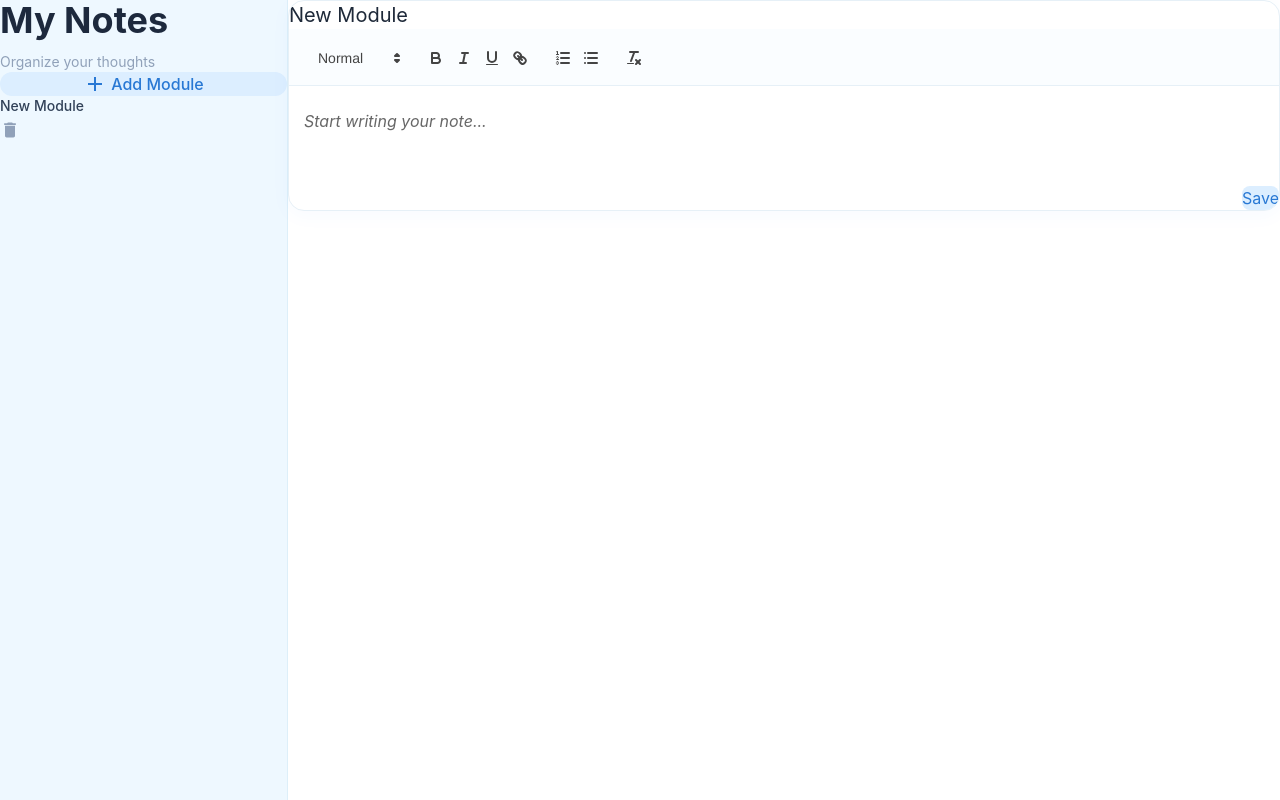
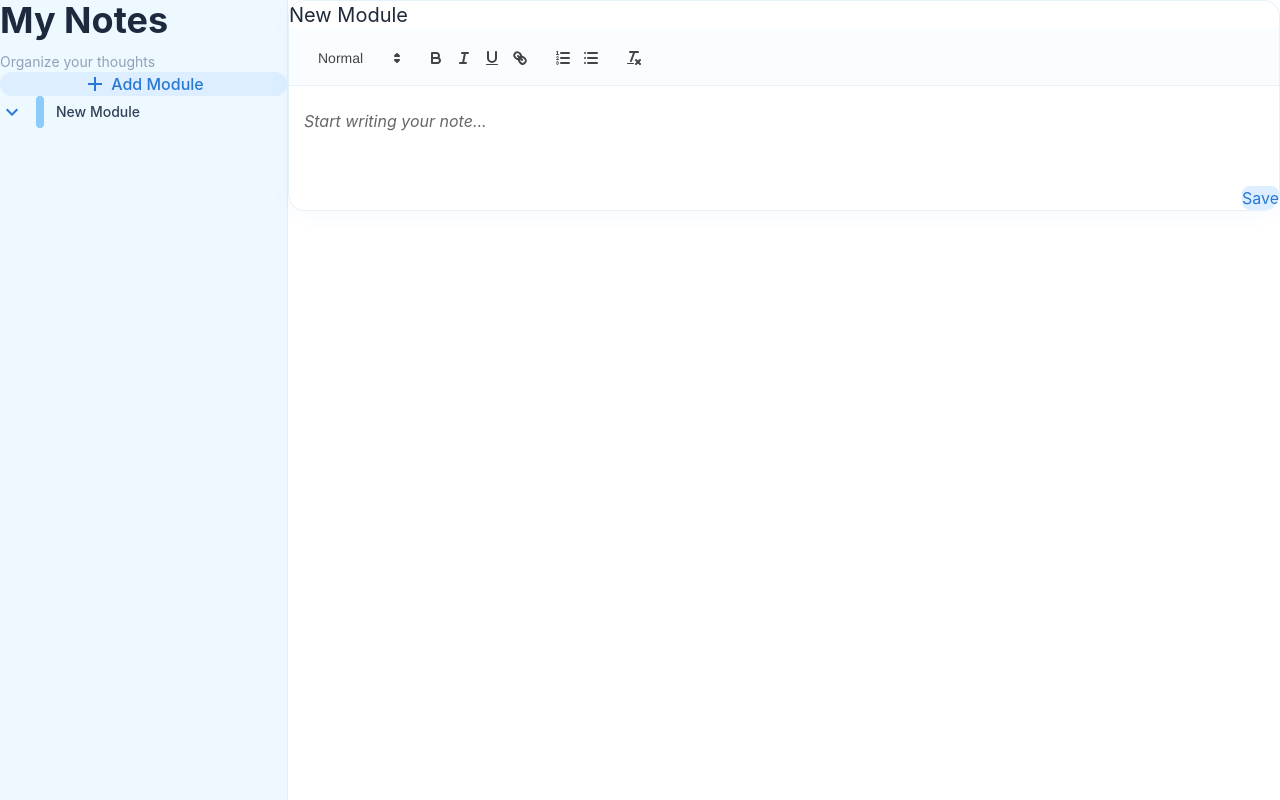
Before and after one commit to Manasvi795/Notes-, a React (Vite) app: page / in a window 1280 px wide. Both pictures are taken after a click on the button "Add Module". Built offline with nearby package versions, Linux system fonts and the light colour scheme.

Commit message:
feat:Add submodule crud

```diff
--- a/src/App.jsx
+++ b/src/App.jsx
@@ -16,34 +16,134 @@ function App() {
     };
 
     setModules((prevModules) => [...prevModules, newModule]);
-    setSelectedNote(newModule);
+    setSelectedNote({
+      type: "module",
+      moduleId: newModule.id,
+      note: newModule,
+    });
   };
   const handleSelectModule = (module) => {
-    setSelectedNote(module);
+    setSelectedNote({
+      type: "module",
+      moduleId: module.id,
+      note: module,
+    });
+  };
+
+  const handleAddSubmodule = (moduleId) => {
+    const parentModule = modules.find((module) => module.id === moduleId);
+    if (!parentModule) return;
+    const newSubmodule = {
+      id: parentModule.submodules.length,
+      title: "New Submodule",
+      content: "",
+    };
+    setModules((prevModules) =>
+      prevModules.map((module) =>
+        module.id === moduleId
+          ? {
+              ...module,
+              submodules: [...module.submodules, newSubmodule],
+            }
+          : module,
+      ),
+    );
+    setSelectedNote({
+      type: "submodule",
+      moduleId: moduleId,
+      note: newSubmodule,
+    });
+  };
+
+  const handleSelectSubmodule = (submodule, moduleId) => {
+    setSelectedNote({
+      type: "submodule",
+      moduleId: moduleId,
+      note: submodule,
+    });
   };
 
   const handleSave = (title, content) => {
-    const updatedModules = modules.map((module) =>
-      module.id === selectedNote.id
-        ? {
-            ...module,
-            title: title,
-            content: content,
-          }
-        : module,
-    );
-    setModules(updatedModules);
-    setSelectedNote({
-      ...selectedNote,
-      title: title,
-      content: content,
-    });
+    if (!selectedNote) return;
+
+    if (selectedNote.type === "module") {
+      setModules((prevModules) =>
+        prevModules.map((module) =>
+          module.id === selectedNote.moduleId
+            ? {
+                ...module,
+                title,
+                content,
+              }
+            : module,
+        ),
+      );
+      setSelectedNote((prev) => ({
+        ...prev,
+        note: {
+          ...prev.note,
+          title,
+          content,
+        },
+      }));
+    }
+    if (selectedNote.type === "submodule") {
+      setModules((prevModules) =>
+        prevModules.map((module) =>
+          module.id === selectedNote.moduleId
+            ? {
+                ...module,
+                submodules: module.submodules.map((submodule) =>
+                  submodule.id === selectedNote.note.id
+                    ? {
+                        ...submodule,
+                        title,
+                        content,
+                      }
+                    : submodule,
+                ),
+              }
+            : module,
+        ),
+      );
+      setSelectedNote((prev) => ({
+        ...prev,
+        note: {
+          ...prev.note,
+          title,
+          content,
+        },
+      }));
+    }
   };
   const handleDeleteModule = (id) => {
     setModules((prevModules) =>
       prevModules.filter((module) => module.id !== id),
     );
-    if (selectedNote?.id === id) {
+    if (selectedNote && selectedNote.moduleId === id) {
+      setSelectedNote(null);
+    }
+  };
+  const handleDeleteSubmodule = (moduleId, submoduleId) => {
+    setModules((prevModules) =>
+      prevModules.map((module) =>
+        module.id === moduleId
+          ? {
+              ...module,
+              submodules: module.submodules.filter(
+                (submodule) => submodule.id !== submoduleId,
+              ),
+            }
+          : module,
+      ),
+    );
+
+    if (
+      selectedNote &&
+      selectedNote.type === "submodule" &&
+      selectedNote.moduleId === moduleId &&
+      selectedNote.note.id === submoduleId
+    ) {
       setSelectedNote(null);
     }
   };
@@ -56,6 +156,9 @@ function App() {
           handleAddModule={handleAddModule}
           handleSelectModule={handleSelectModule}
           onDeleteModule={handleDeleteModule}
+          onAddSubmodule={handleAddSubmodule}
+          onSelectSubmodule={handleSelectSubmodule}
+          onDeleteSubmodule={handleDeleteSubmodule}
         />
         <div className="flex-1 min-w-0 bg-white">
           <Editor selectedNote={selectedNote} onSave={handleSave} />
--- a/src/Module.jsx
+++ /dev/null
@@ -1,24 +0,0 @@
-import DeleteIcon from "@mui/icons-material/Delete";
-
-function Module({ module, onSelect, onDelete }) {
-  const handleDelete = (e) => {
-    e.stopPropagation();
-    onDelete(module.id);
-  };
-  return (
-    <div
-      onClick={() => onSelect(module)}
-      className="px-4 py-3 rounded-xl cursor-pointer hover:bg-white transition"
-    >
-      <p className="text-sm font-medium text-slate-700">{module.title}</p>
-      <button
-        onClick={handleDelete}
-        className="p-1 rounded-md text-slate-400 hover:text-red-500 hover:bg-red-50 transition"
-      >
-        <DeleteIcon fontSize="small" />
-      </button>
-    </div>
-  );
-}
-
-export default Module;
--- a/src/components/Editor.jsx
+++ b/src/components/Editor.jsx
@@ -8,8 +8,8 @@ function Editor({ selectedNote, onSave }) {
 
   useEffect(() => {
     if (selectedNote) {
-      setTitle(selectedNote.title);
-      setContent(selectedNote.content);
+      setTitle(selectedNote.note.title);
+      setContent(selectedNote.note.content);
     } else {
       setTitle("");
       setContent("");
--- /dev/null
+++ b/src/components/Module.jsx
@@ -0,0 +1,82 @@
+import { useState } from "react";
+import DeleteIcon from "@mui/icons-material/Delete";
+import AddIcon from "@mui/icons-material/Add";
+import ExpandMoreIcon from "@mui/icons-material/ExpandMore";
+import Submodule from "./Submodule.jsx";
+
+function Module({
+  module,
+  onSelect,
+  onDelete,
+  onAddSubmodule,
+  onSelectSubmodule,
+  onDeleteSubmodule,
+}) {
+  const [isOpen, setIsOpen] = useState(false);
+  const handleDelete = (e) => {
+    e.stopPropagation();
+    onDelete(module.id);
+  };
+  const handleAddSubmodule = (e) => {
+    e.stopPropagation();
+    onAddSubmodule(module.id);
+    setIsOpen(true);
+  };
+
+  return (
+    <div className="mb-4">
+      <div
+        onClick={() => {
+          onSelect(module);
+          setIsOpen(!isOpen);
+        }}
+        className="group flex items-center justify-between px-4 py-3 rounded-xl cursor-pointer hover:bg-white transition"
+      >
+        <div className="flex items-center gap-3 min-w-0">
+          <ExpandMoreIcon
+            className={`text-[#2878D4] transition-transform ${
+              isOpen ? "rotate-180" : ""
+            }`}
+          />
+          <div className="w-2 h-8 rounded-full bg-[#8CCBFA]" />
+          <p className="text-sm font-medium text-slate-700">{module.title}</p>
+        </div>
+        <div className="flex items-center gap-1 opacity-0 group-hover:opacity-100 transition">
+          <button
+            onClick={handleAddSubmodule}
+            className="p-1 rounded-md text-slate-400 hover:text-blue-500 hover:bg-blue-50"
+          >
+            <AddIcon fontSize="small" />
+          </button>
+          <button
+            onClick={handleDelete}
+            className="p-1 rounded-md text-slate-400 hover:text-red-500 hover:bg-red-50 transition"
+          >
+            <DeleteIcon fontSize="small" />
+          </button>
+        </div>
+      </div>
+      {isOpen && module.submodules.length > 0 && (
+        <div className="relative ml-5 mt-1 space-y-1 pl-4">
+          <div className="absolute left-0 top-0 bottom-0 w-px bg-[#CFE5F4]" />
+          {module.submodules.map((submodule) => (
+            <Submodule
+              key={submodule.id}
+              submodule={submodule}
+              moduleId={module.id}
+              onSelect={onSelectSubmodule}
+              onDelete={onDeleteSubmodule}
+            />
+          ))}
+        </div>
+      )}
+      {isOpen && module.submodules.length === 0 && (
+        <div className="ml-10 mt-2 px-3 py-2">
+          <p className="text-xs text-slate-400">No submodules yet</p>
+        </div>
+      )}
+    </div>
+  );
+}
+
+export default Module;
--- a/src/components/Sidebar.jsx
+++ b/src/components/Sidebar.jsx
@@ -1,12 +1,15 @@
 import AddIcon from "@mui/icons-material/Add";
 
-import Module from "../Module";
+import Module from "./Module";
 
 function Sidebar({
   modules,
   handleAddModule,
   handleSelectModule,
   onDeleteModule,
+  onAddSubmodule,
+  onSelectSubmodule,
+  onDeleteSubmodule,
 }) {
   return (
     <aside className="w-72 min-h-screen bg-[#EEF8FF] border-r border-[#DDEFF9] p-5">
@@ -28,6 +31,9 @@ function Sidebar({
             module={module}
             onSelect={handleSelectModule}
             onDelete={onDeleteModule}
+            onAddSubmodule={onAddSubmodule}
+            onSelectSubmodule={onSelectSubmodule}
+            onDeleteSubmodule={onDeleteSubmodule}
           />
         ))}
         {modules.length === 0 && (
--- /dev/null
+++ b/src/components/Submodule.jsx
@@ -0,0 +1,29 @@
+import DeleteIcon from "@mui/icons-material/Delete";
+
+function Submodule({ submodule, onSelect, moduleId, onDelete }) {
+  const handleDelete = (e) => {
+    e.stopPropagation();
+    onDelete(moduleId, submodule.id);
+  };
+  return (
+    <div
+      onClick={() => onSelect(submodule, moduleId)}
+      className="group flex items-center gap-3 px-3 py-2.5 rounded-lg cursor-pointer hover:bg-white transition-all"
+    >
+      <div className="flex items-center gap-3 min-w-0">
+        <div className="w-1.5 h-1.5 rounded-full bg-[#9FD5F7] group-hover:bg-[#2878D4] transition" />
+        <p className="text-sm text-slate-500 group-hover:text-[#2878D4] transition truncate">
+          {submodule.title}
+        </p>
+      </div>
+      <button
+        onClick={handleDelete}
+        className="p-1 rounded-md text-slate-300 opacity-0 group-hover:opacity-100 hover:text-red-500 hover:bg-red-50 transition"
+      >
+        <DeleteIcon fontSize="small" />
+      </button>
+    </div>
+  );
+}
+
+export default Submodule;
```
